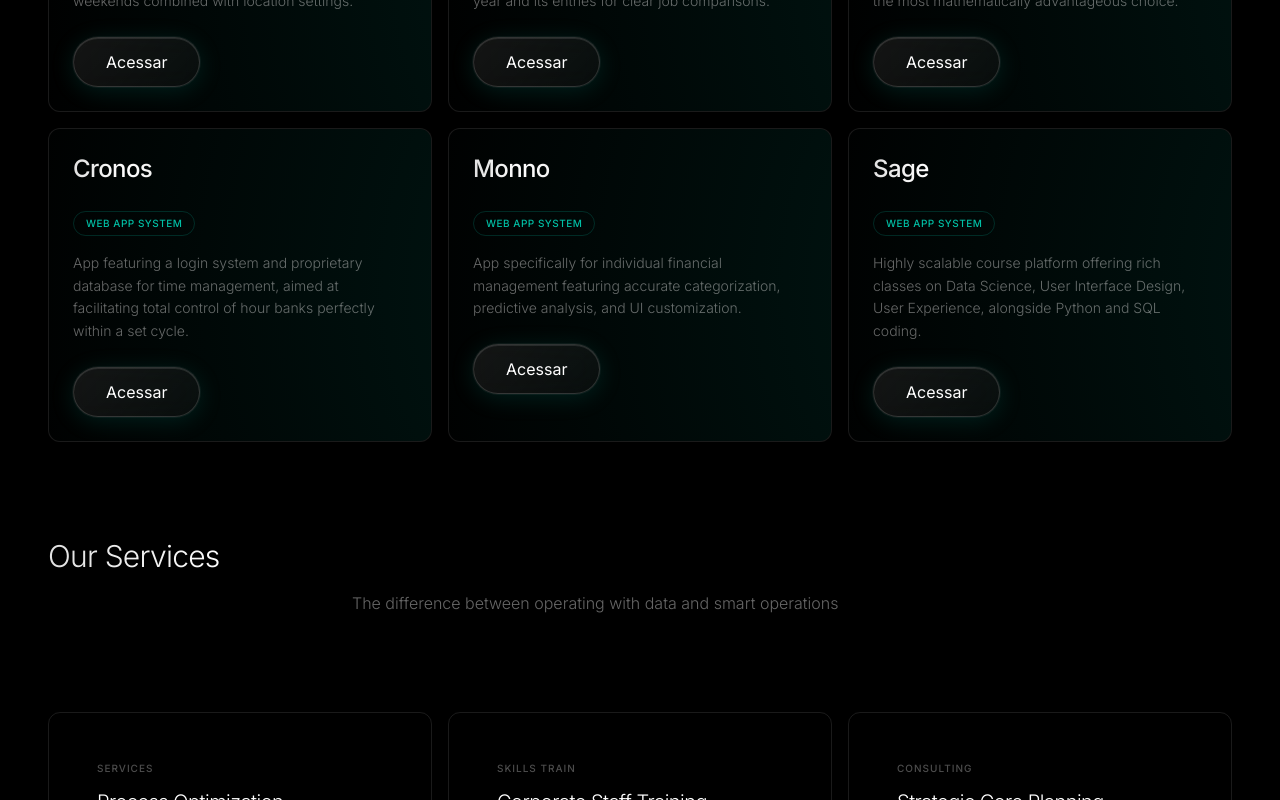
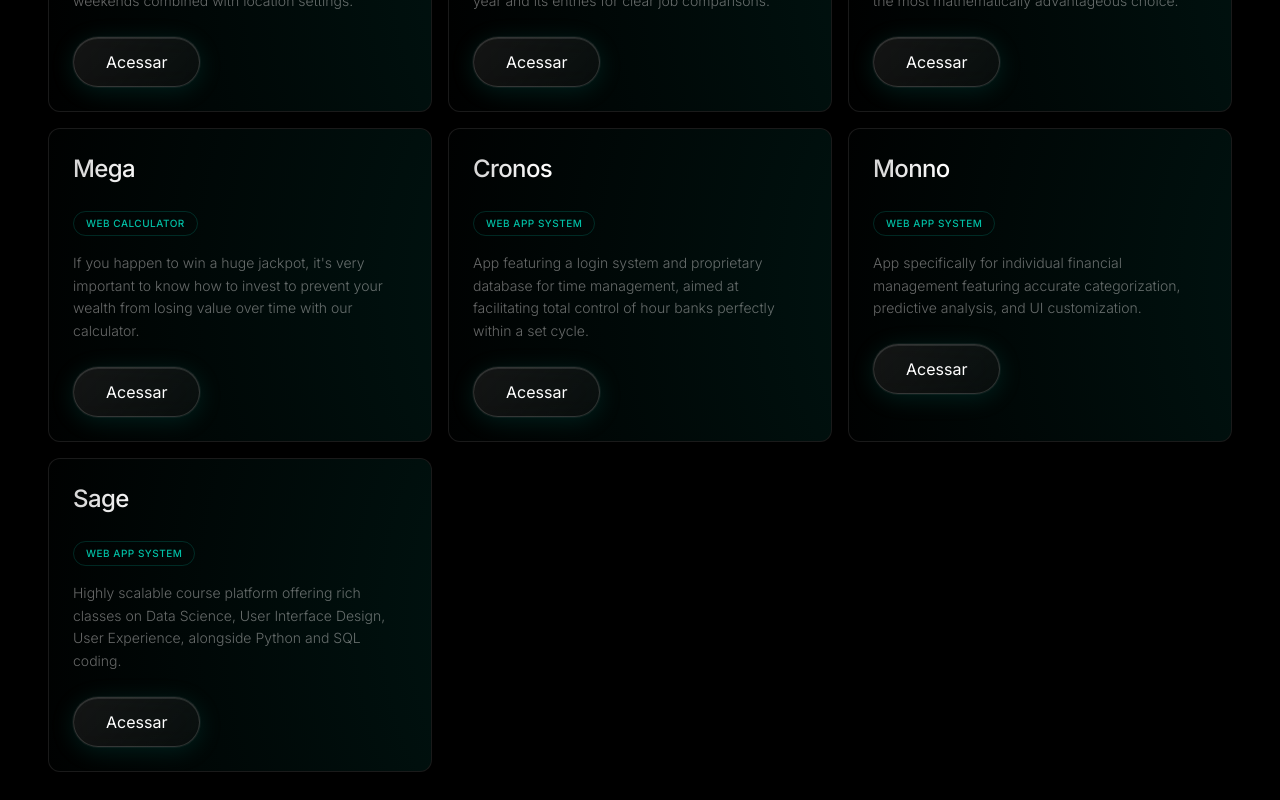
Before and after one commit to gabararuna/numera, a React (Vite) app: page / in a window 1280 px wide. Shown: the part 1380-2180 px from the top of the page. Built offline with nearby package versions, Linux system fonts and the light colour scheme.

Commit message:
adição do mega

```diff
--- a/src/components/TradingInfrastructure.jsx
+++ b/src/components/TradingInfrastructure.jsx
@@ -80,6 +80,12 @@ export default function TradingInfrastructure() {
       url: 'https://habita.gabrielararuna.com/',
     },
     {
+      name: t('project_mega'),
+      desc: t('mega_desc'),
+      badge: t('badge_calculator'),
+      url: 'https://mega.gabrielararuna.com/',
+    },
+    {
       name: t('project_cronos'),
       desc: t('cronos_desc'),
       badge: t('badge_app'),
--- a/src/i18n/translations.js
+++ b/src/i18n/translations.js
@@ -103,6 +103,14 @@ export const translations = {
     habita_tag1: "Financiamento",
     habita_tag2: "Aluguel",
     habita_tag3: "Simulação",
+
+    project_mega: "Mega",
+    mega_desc:
+      "Se você ganhar um grande prêmio, é importante saber como investir para evitar que o seu patrimônio perca valor ao longo do tempo com a nossa calculadora.",
+    mega_tag0: "Comparativo",
+    mega_tag1: "Financiamento",
+    mega_tag2: "Aluguel",
+    mega_tag3: "Simulação",
 
     project_sage: "Sage",
     sage_desc:
@@ -233,6 +241,13 @@ export const translations = {
     habita_tag2: "Rent",
     habita_tag3: "Simulation",
 
+    project_mega: "Mega",
+    mega_desc: "If you happen to win a huge jackpot, it's very important to know how to invest to prevent your wealth from losing value over time with our calculator.",
+    mega_tag0: "Comparative",
+    mega_tag1: "Financing",
+    mega_tag2: "Renting",
+    mega_tag3: "Simulator",
+
     project_sage: "Sage",
     sage_desc:
       "Highly scalable course platform offering rich classes on Data Science, User Interface Design, User Experience, alongside Python and SQL coding.",
@@ -359,6 +374,13 @@ export const translations = {
     habita_tag2: "Alquiler",
     habita_tag3: "Simulación",
 
+    project_mega: "Mega",
+    mega_desc: "Si llegas a ganar un gran premio, es fundamental saber cómo invertir para evitar que tu patrimonio pierda valor a lo largo del tiempo con la calculadora.",
+    mega_tag0: "Comparativo",
+    mega_tag1: "Financiación",
+    mega_tag2: "Alquiler",
+    mega_tag3: "Simulador",
+
     project_sage: "Sage",
     sage_desc:
       "Plataforma de cursos escalable que da clases sobre Ciencias de Datos, Diseño de Interfaz, Experiencia del Usuario y programación Python y SQL.",
```
